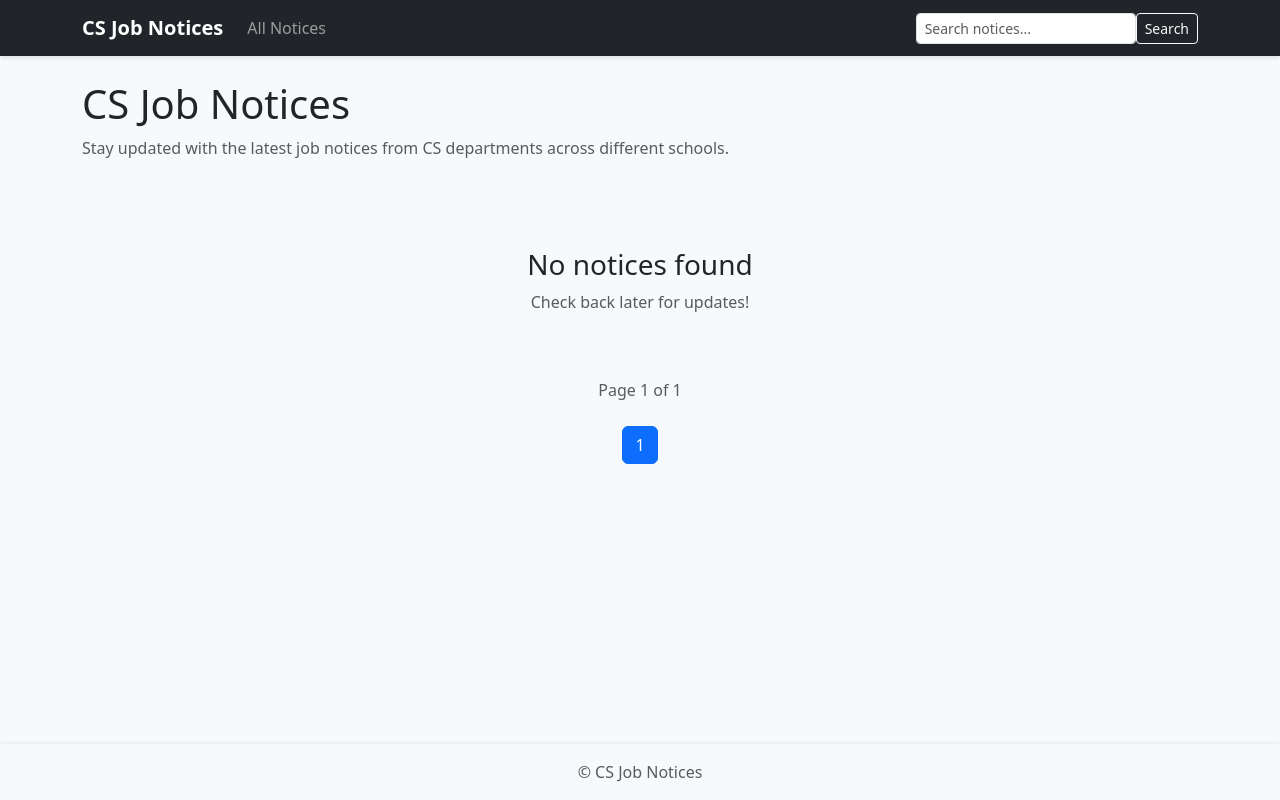
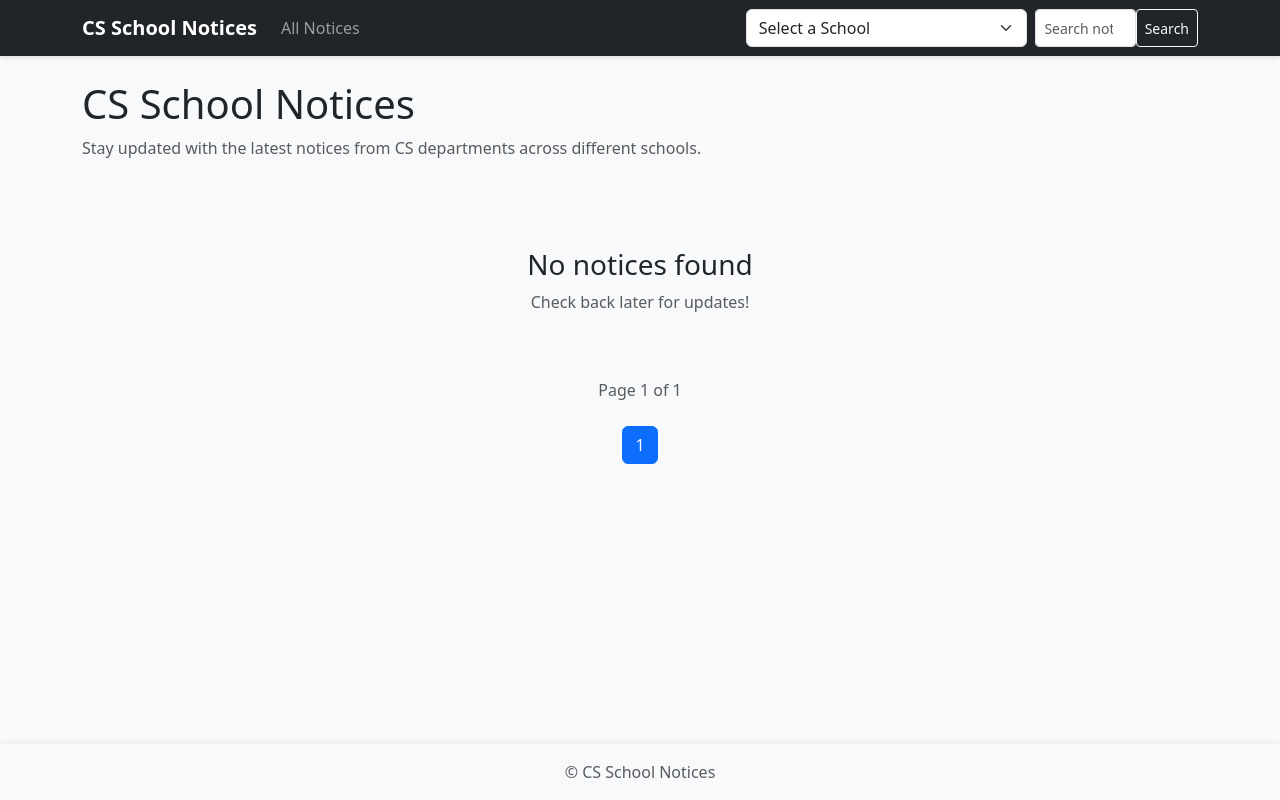
Before and after one commit to jeesup0103/cs-job-info, a FastAPI app: page /api/notices in a window 1280 px wide. Run offline with FastAPI, Linux system fonts and the light colour scheme; data that the repository does not hold is empty.

Commit message:
Add school selection dropdown.

```diff
--- a/app/crawler/crawl.py
+++ b/app/crawler/crawl.py
@@ -235,7 +235,6 @@ class SkkuCrawler(BaseCrawler):
             driver=driver
         )
         self.content_selector = "div.board-view-content-wrap.board-view-txt"
-
         self.title_selector = "#jwxe_main_content > div > div > div.board-name-list.board-wrap > ul > li:nth-child(1) > dl > dt > a"
         self.date_selector = "#jwxe_main_content > div > div > div.board-name-list.board-wrap > ul > li:nth-child(1) > dl > dd > ul > li:nth-child(3)"
 
--- a/app/main.py
+++ b/app/main.py
@@ -41,29 +41,40 @@ app.mount("/static", StaticFiles(directory=os.path.join(BASE_DIR, "static")), na
 templates = Jinja2Templates(directory=os.path.join(BASE_DIR, "templates"))
 
 @app.get("/", response_class=HTMLResponse)
-async def root(request: Request, page: int = 1, db: Session = Depends(get_db)):
+async def root(
+    request: Request,
+    page: int = 1,
+    school: str = None,
+    db: Session = Depends(get_db)
+):
     # Set items per page
     items_per_page = 9
 
     # Calculate offset
     offset = (page - 1) * items_per_page
+    # Base query
+    query = db.query(Notice)
+
+    # Apply school filter if specified
+    if school:
+        query = query.filter(Notice.source_school == school)
 
     # Get total count of notices
-    total_notices = db.query(Notice).count()
+    total_notices = query.count()
 
-    # Get paginated notices
-    notices = db.query(Notice).order_by(Notice.date_posted.desc()).offset(offset).limit(items_per_page).all()
+    notices = query.order_by(Notice.date_posted.desc()).offset(offset).limit(items_per_page).all()
 
     # Calculate total pages
     total_pages = (total_notices + items_per_page - 1) // items_per_page
 
-    schools = ["SKKU", "SNU", "Yonsei", "Kaist"]
+    schools = ["SKKU", "Yonsei", "KAIST"]  # Add all your schools here
     return templates.TemplateResponse(
         "index.html",
         {
             "request": request,
             "notices": notices,
             "schools": schools,
+            "selected_school": school,
             "current_page": page,
             "total_pages": total_pages
         }
--- a/app/templates/base.html
+++ b/app/templates/base.html
@@ -3,14 +3,14 @@
 <head>
     <meta charset="UTF-8">
     <meta name="viewport" content="width=device-width, initial-scale=1.0">
-    <title>CS Job Notices - {% block title %}{% endblock %}</title>
+    <title>CS School Notices - {% block title %}{% endblock %}</title>
     <link href="https://cdn.jsdelivr.net/npm/bootstrap@5.3.0/dist/css/bootstrap.min.css" rel="stylesheet">
     <link rel="stylesheet" href="{{ url_for('static', path='/css/style.css') }}">
 </head>
 <body>
     <nav class="navbar navbar-expand-lg navbar-dark bg-dark">
         <div class="container">
-            <a class="navbar-brand" href="/">CS Job Notices</a>
+            <a class="navbar-brand" href="/">CS School Notices</a>
             <button class="navbar-toggler" type="button" data-bs-toggle="collapse" data-bs-target="#navbarNav">
                 <span class="navbar-toggler-icon"></span>
             </button>
@@ -21,6 +21,12 @@
                     </li>
                 </ul>
                 <div class="d-flex gap-2">
+                    <select class="form-select" id="schoolFilter" onchange="location = this.value;">
+                        <option value="">Select a School</option>
+                        {% for school in schools %}
+                        <option value="/?school={{ school }}" {% if selected_school == school %}selected{% endif %}>{{ school }}</option>
+                        {% endfor %}
+                    </select>
                     <form class="d-flex" action="/search" method="GET">
                         <input class="form-control form-control-sm" type="search" name="q" placeholder="Search notices...">
                         <button class="btn btn-outline-light btn-sm" type="submit">Search</button>
@@ -36,7 +42,7 @@
 
     <footer class="footer mt-auto py-3 bg-light">
         <div class="container text-center">
-            <span class="text-muted">© CS Job Notices</span>
+            <span class="text-muted">© CS School Notices</span>
         </div>
     </footer>
 
--- a/app/templates/index.html
+++ b/app/templates/index.html
@@ -5,8 +5,8 @@
 {% block content %}
 <div class="row mb-4">
     <div class="col">
-        <h1>CS Job Notices</h1>
-        <p class="text-muted">Stay updated with the latest job notices from CS departments across different schools.</p>
+        <h1>CS School Notices</h1>
+        <p class="text-muted">Stay updated with the latest notices from CS departments across different schools.</p>
     </div>
 </div>
 
@@ -45,7 +45,7 @@
         <ul class="pagination">
             {% if current_page > 1 %}
             <li class="page-item">
-                <a class="page-link" href="?{% if search_query %}q={{ search_query }}&{% endif %}page={{ current_page - 1 }}" aria-label="Previous">
+                <a class="page-link" href="?{% if selected_school %}school={{ selected_school }}&{% endif %}{% if search_query %}q={{ search_query }}&{% endif %}page={{ current_page - 1 }}" aria-label="Previous">
                     <span aria-hidden="true">&laquo;</span>
                 </a>
             </li>
@@ -58,14 +58,14 @@
                 </li>
                 {% else %}
                 <li class="page-item">
-                    <a class="page-link" href="?{% if search_query %}q={{ search_query }}&{% endif %}page={{ page_num }}">{{ page_num }}</a>
+                    <a class="page-link" href="?{% if selected_school %}school={{ selected_school }}&{% endif %}{% if search_query %}q={{ search_query }}&{% endif %}page={{ page_num }}">{{ page_num }}</a>
                 </li>
                 {% endif %}
             {% endfor %}
 
             {% if current_page < total_pages %}
             <li class="page-item">
-                <a class="page-link" href="?{% if search_query %}q={{ search_query }}&{% endif %}page={{ current_page + 1 }}" aria-label="Next">
+                <a class="page-link" href="?{% if selected_school %}school={{ selected_school }}&{% endif %}{% if search_query %}q={{ search_query }}&{% endif %}page={{ current_page + 1 }}" aria-label="Next">
                     <span aria-hidden="true">&raquo;</span>
                 </a>
             </li>
```
